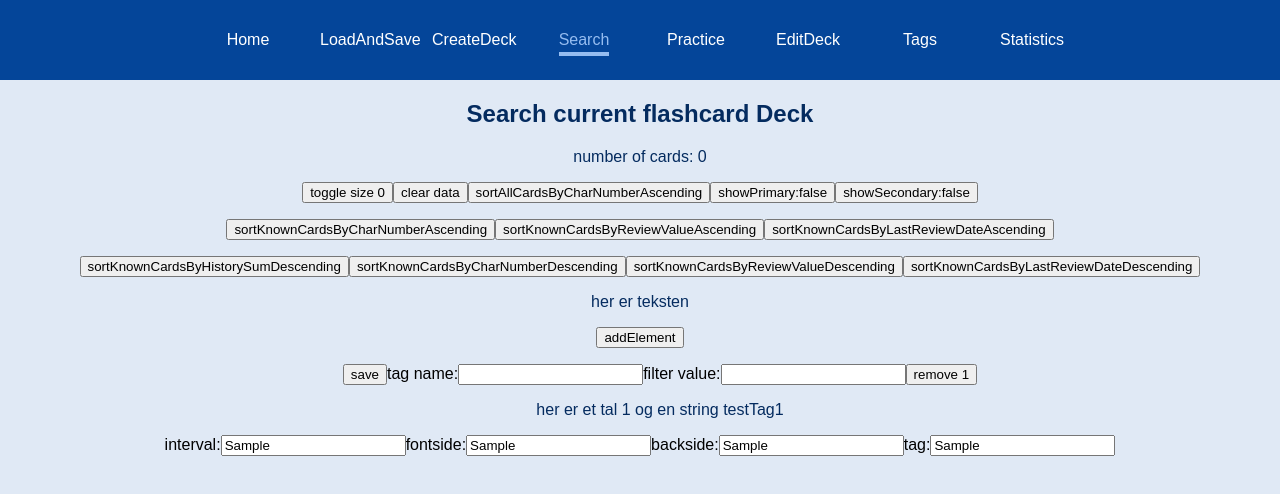
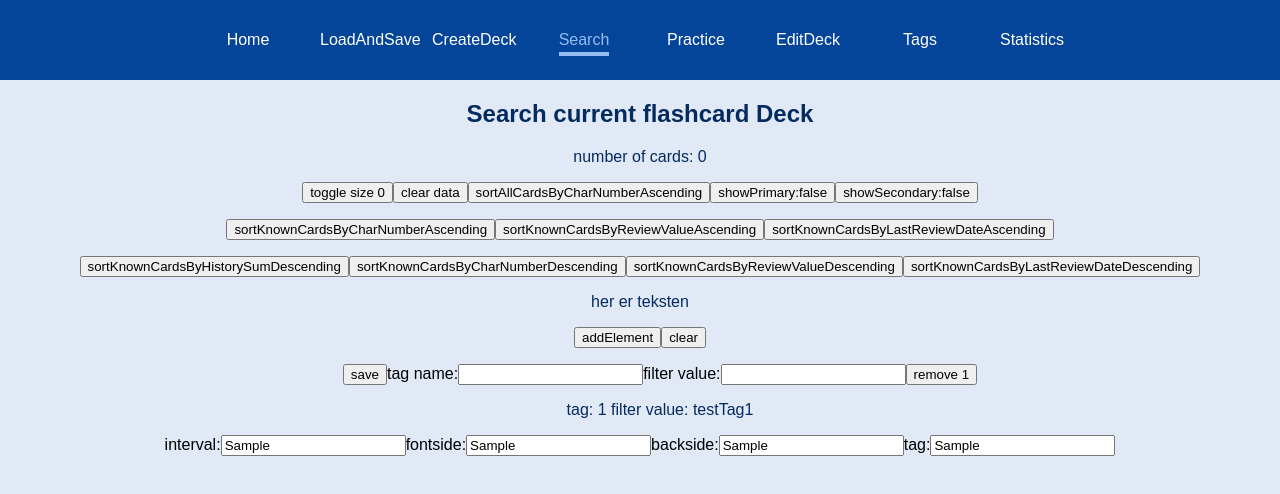
Before and after one commit to Weiqifan1/hanzimining, a React (Create React App) app: page /searchflashcards in a window 1280 px wide. Both pictures are taken after typing "Sample", "Sample", "Sample", "Sample" into the empty fields and a click on the button "addElement". Shown: the top 494 px of the page. Built offline with nearby package versions, Linux system fonts and the light colour scheme.

Commit message:
2023-03-12_1109_addedClearButton

```diff
--- a/src/components/TagFilteringComponent.tsx
+++ b/src/components/TagFilteringComponent.tsx
@@ -46,7 +46,7 @@ const TagFilteringComponent: React.FC<{content: Record<string, string>, setFunct
             <input type="text" id="filtervalue" name="filtervalue" value={filterValue} onChange={handleChangeFilterValue} />
 
             <button type="button" onClick={removeTagFilteringComponent}>remove {props.eachKey}</button>
-            <p>her er et tal {props.eachKey} og en string {props.eachValue}</p>
+            <p>tag: {props.eachKey} filter value: {props.eachValue}</p>
         </section>
 
         return display
--- a/src/components/TagFilteringComponentList.tsx
+++ b/src/components/TagFilteringComponentList.tsx
@@ -35,9 +35,15 @@ const TagFilteringComponentList: React.FC<{content: Record<string, string>, setf
         props.setfunction(currentRecord)
     }
 
+    const clear = () => {
+        var currentRecord: Record<string, string> = {}
+        props.setfunction(currentRecord)
+    }
+
     const display: JSX.Element = <section>
         <p>her er teksten</p>
         <button type="button" onClick={addElement}>addElement</button>
+        <button type="button" onClick={clear}>clear</button>
         <ul>
             {contentList(props.content).map((item) => (
                 <TagFilteringComponent content={props.content} setFunction={props.setfunction} eachKey={item[0]} eachValue={item[1]} />
```
